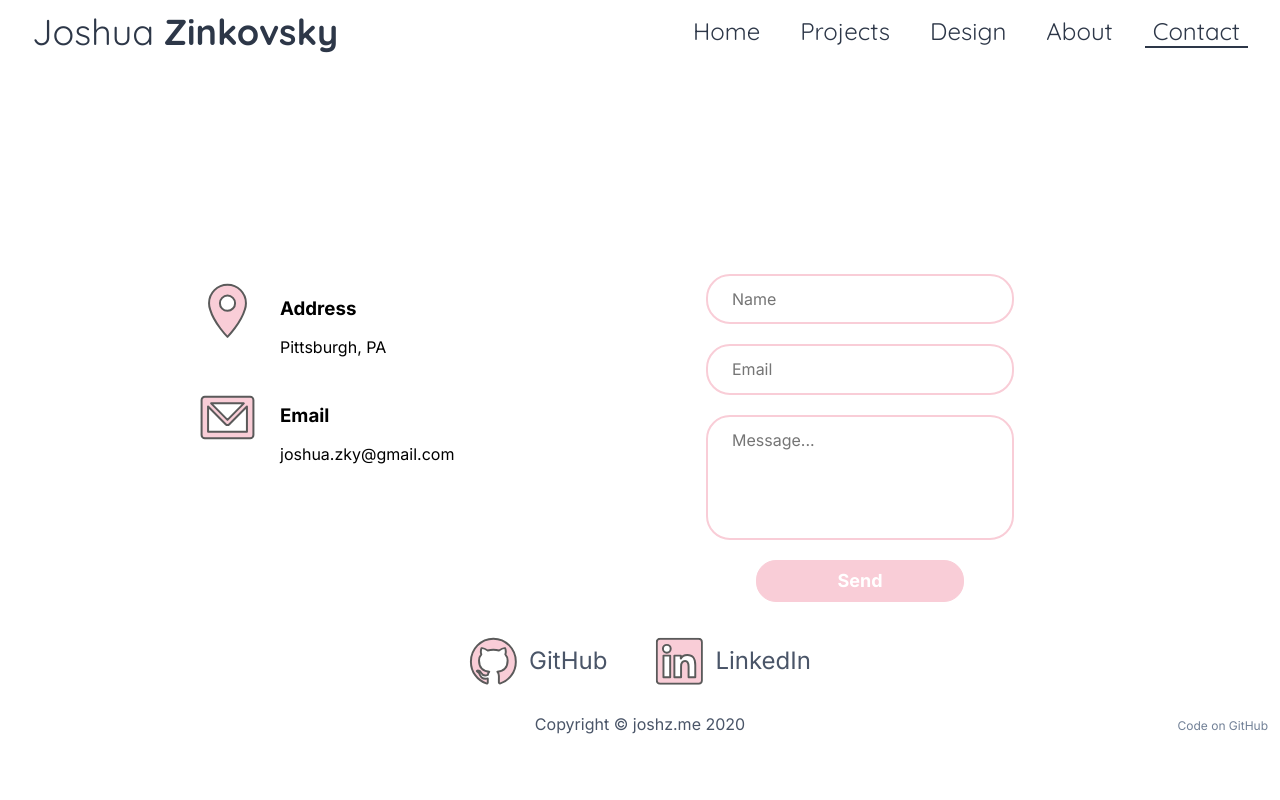
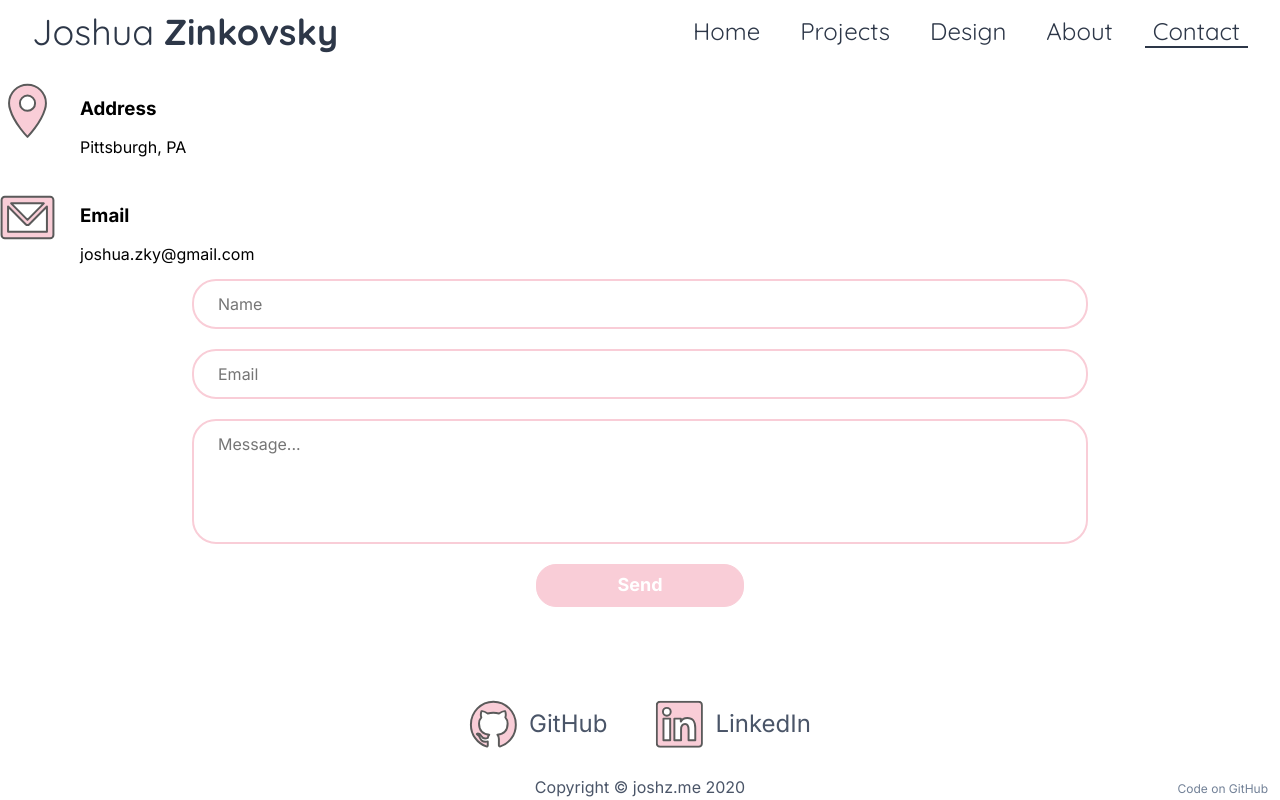
Before and after one commit to Josh961/Personal-Website, an Angular app: page /contact in a window 1280 px wide. Built offline with nearby package versions, Linux system fonts and the light colour scheme.

Commit message:
Remove unused code and add center modifier for main tag

```diff
--- a/src/styles/base/_base.scss
+++ b/src/styles/base/_base.scss
@@ -20,69 +20,13 @@ a {
  * If the page is too short to put the footer on the bottom,
  * make the minimum height for 'main' the entire view height -
  * (navigation height + footer height).
- * In this case: 100vh - (105px + 150px).
- *
- * 1. Grid contianer adds an extra 200px.
+ * In this case: 100vh - (4rem + 8rem).
  */
 main {
-  min-height: calc(100vh - 255px);
+  min-height: calc(100vh - (4rem + 8rem));
 
-  // 1
-  &.-grid-margin {
-    min-height: calc(100vh - 455px);
+  &.--center {
+    display: flex;
+    align-items: center;
   }
 }
-
-p, li {
-  color: #666;
-  font-size: 18px;
-  line-height: 1.6;
-  word-spacing: .1em;
-}
-
-img {
-  user-select: none;
-}
-
-/* ========================================================
-   Containers and Grids
-   ======================================================== */
-
-.container {
-  max-width: 900px;
-  padding: 0 10px;
-  margin: 100px auto 200px auto;
-
-  @include for-phone-only {
-    margin: 100px auto 150px auto;
-  }
-}
-
-.grid-container {
-  display: grid;
-  grid-row-gap: 50px;
-  grid-template-columns: 1fr 1fr;
-  grid-template-areas:
-    "left left"
-    "right right";
-
-  max-width: 900px;
-  padding: 0 10px;
-  margin: 100px auto 150px auto;
-
-  @include for-tablet-landscape-up() {
-    grid-template-areas:
-      "left right";
-
-    width: 100%;
-    margin: 200px auto 200px auto;
-  }
-}
-
-.grid-item-left {
-  grid-area: left;
-}
-
-.grid-item-right {
-  grid-area: right;
-}
```
